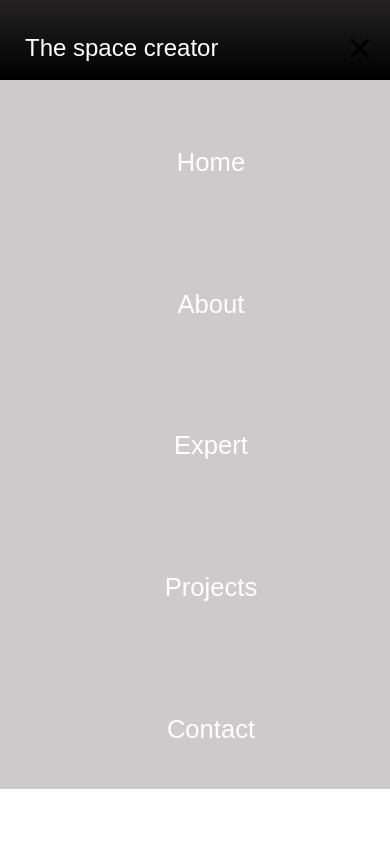
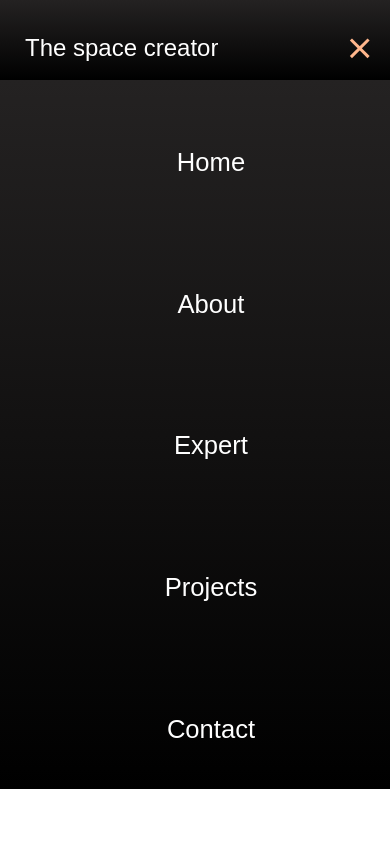
Before and after one commit to Adithyanadz/the-space-creator, a plain HTML site: page index.html in a window 390 px wide. Both pictures are taken after a click on the element 359 px from the left and 48 px from the top of the page. Shown: the top 841 px of the page. Drawn offline with nearby package versions, Linux system fonts and the light colour scheme; some packages are replaced by stand-ins of ours; a script that the page names is missing.

Commit message:
nav menu color change

```diff
--- a/styles1.css
+++ b/styles1.css
@@ -108,7 +108,7 @@
   }
 
   .navbar__menu.active {
-    background: #cccaca;
+    background:  linear-gradient(to top, #000000 0%, #242222 100%);
     top: 100%;
     opacity: 1;
     transition: all 0.5s ease;
@@ -127,7 +127,7 @@
     height: 3px;
     margin: 5px auto;
     transition: all 0.3s ease-in-out;
-    background: rgb(0, 0, 0);
+    background: #ffb68c;
   }
 
   .navbar__item {
```
